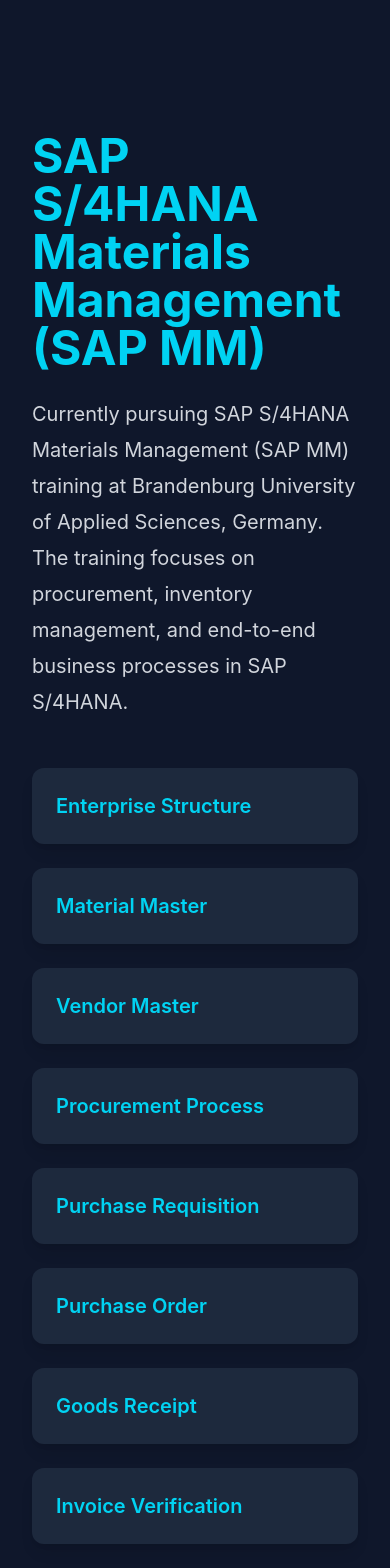
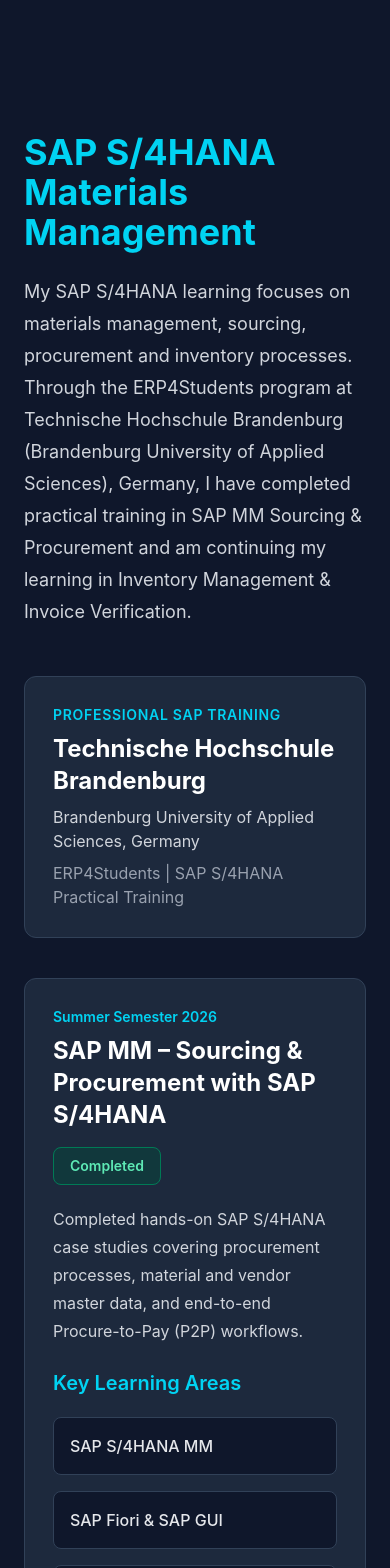
Before and after one commit to somalavinay879-18/vinay-somala-portfolio, a React app: page / in a window 390 px wide. Shown: the part 4840-6408 px from the top of the page. Built offline with nearby package versions, Linux system fonts and the light colour scheme; the HTML template or start-up script is replaced by a standard one.

Commit message:
Update SAP.jsx

```diff
--- a/src/components/SAP.jsx
+++ b/src/components/SAP.jsx
@@ -1,48 +1,176 @@
+
 export default function SAP() {
-    const topics = [
+    const procurementTopics = [
+        "SAP S/4HANA MM",
+        "SAP Fiori & SAP GUI",
         "Enterprise Structure",
-        "Material Master",
-        "Vendor Master",
-        "Procurement Process",
+        "Material Master Data",
+        "Vendor Master Data",
+        "Sourcing & Procurement",
         "Purchase Requisition",
-        "Purchase Order",
+        "RFQ & Quotation Processing",
+        "Purchase Order Processing",
         "Goods Receipt",
         "Invoice Verification",
+        "Procure-to-Pay (P2P)",
+    ];
+
+    const inventoryTopics = [
         "Inventory Management",
         "Stock Transfer",
+        "Goods Movements",
+        "Invoice Verification",
     ];
 
     return (
         <section
             id="sap"
-            className="bg-slate-900 text-white py-20 px-8"
+            className="bg-slate-900 text-white py-20 px-6 md:px-8"
         >
             <div className="max-w-7xl mx-auto">
 
-                <h2 className="text-5xl font-bold text-cyan-400 mb-6">
-                    SAP S/4HANA Materials Management (SAP MM)
+                {/* Section Heading */}
+                <h2 className="text-4xl md:text-5xl font-bold text-cyan-400 mb-6">
+                    SAP S/4HANA Materials Management
                 </h2>
 
-                <p className="text-xl text-gray-300 leading-9 max-w-5xl">
-                    Currently pursuing SAP S/4HANA Materials Management (SAP MM)
-                    training at Brandenburg University of Applied Sciences,
-                    Germany. The training focuses on procurement, inventory
-                    management, and end-to-end business processes in SAP S/4HANA.
+                {/* Professional Introduction */}
+                <p className="text-lg text-gray-300 leading-8 max-w-5xl mb-12">
+                    My SAP S/4HANA learning focuses on materials
+                    management, sourcing, procurement and inventory
+                    processes. Through the ERP4Students program at
+                    Technische Hochschule Brandenburg (Brandenburg
+                    University of Applied Sciences), Germany, I have
+                    completed practical training in SAP MM Sourcing
+                    & Procurement and am continuing my learning in
+                    Inventory Management & Invoice Verification.
                 </p>
 
-                <div className="grid md:grid-cols-2 lg:grid-cols-3 gap-6 mt-12">
+                {/* University Information */}
+                <div className="bg-slate-800 border border-slate-700 rounded-xl p-7 mb-10">
+                    <p className="text-sm uppercase tracking-wider text-cyan-400 font-semibold mb-2">
+                        Professional SAP Training
+                    </p>
 
-                    {topics.map((topic) => (
-                        <div
-                            key={topic}
-                            className="bg-slate-800 rounded-xl p-6 shadow-lg hover:-translate-y-2 hover:shadow-cyan-500/30 transition duration-300"
-                        >
-                            <h3 className="text-xl font-semibold text-cyan-400">
-                                {topic}
+                    <h3 className="text-2xl font-bold text-white mb-2">
+                        Technische Hochschule Brandenburg
+                    </h3>
+
+                    <p className="text-gray-300">
+                        Brandenburg University of Applied Sciences,
+                        Germany
+                    </p>
+
+                    <p className="text-gray-400 mt-2">
+                        ERP4Students | SAP S/4HANA Practical Training
+                    </p>
+                </div>
+
+                {/* Summer Semester Course */}
+                <div className="bg-slate-800 border border-slate-700 rounded-xl p-7 mb-8">
+                    <div className="flex flex-col md:flex-row md:items-start md:justify-between gap-4 mb-5">
+
+                        <div>
+                            <p className="text-cyan-400 text-sm font-semibold mb-2">
+                                Summer Semester 2026
+                            </p>
+
+                            <h3 className="text-2xl font-bold text-white">
+                                SAP MM – Sourcing & Procurement
+                                with SAP S/4HANA
                             </h3>
                         </div>
-                    ))}
 
+                        <span className="self-start bg-emerald-900/40 text-emerald-300 border border-emerald-700 px-4 py-2 rounded-lg text-sm font-semibold">
+                            Completed
+                        </span>
+                    </div>
+
+                    <p className="text-gray-300 leading-7 mb-6">
+                        Completed hands-on SAP S/4HANA case studies
+                        covering procurement processes, material and
+                        vendor master data, and end-to-end
+                        Procure-to-Pay (P2P) workflows.
+                    </p>
+
+                    <h4 className="text-xl font-semibold text-cyan-400 mb-5">
+                        Key Learning Areas
+                    </h4>
+
+                    <div className="grid sm:grid-cols-2 lg:grid-cols-3 gap-4">
+                        {procurementTopics.map((topic) => (
+                            <div
+                                key={topic}
+                                className="bg-slate-900 border border-slate-700 rounded-lg p-4 hover:border-cyan-400 hover:-translate-y-1 transition duration-300"
+                            >
+                                <p className="text-gray-200 font-medium">
+                                    {topic}
+                                </p>
+                            </div>
+                        ))}
+                    </div>
+                </div>
+
+                {/* Winter Semester Course */}
+                <div className="bg-slate-800 border border-slate-700 rounded-xl p-7">
+                    <div className="flex flex-col md:flex-row md:items-start md:justify-between gap-4 mb-5">
+
+                        <div>
+                            <p className="text-cyan-400 text-sm font-semibold mb-2">
+                                Winter Semester 2026/27
+                            </p>
+
+                            <h3 className="text-2xl font-bold text-white">
+                                SAP MM – Inventory Management
+                                & Invoice Verification
+                            </h3>
+                        </div>
+
+                        <span className="self-start bg-cyan-900/40 text-cyan-300 border border-cyan-700 px-4 py-2 rounded-lg text-sm font-semibold">
+                            In Progress
+                        </span>
+                    </div>
+
+                    <p className="text-gray-300 leading-7 mb-6">
+                        Currently expanding my knowledge of
+                        inventory management, stock movements,
+                        stock transfers and invoice verification
+                        within SAP S/4HANA.
+                    </p>
+
+                    <h4 className="text-xl font-semibold text-cyan-400 mb-5">
+                        Current Learning Focus
+                    </h4>
+
+                    <div className="grid sm:grid-cols-2 lg:grid-cols-4 gap-4">
+                        {inventoryTopics.map((topic) => (
+                            <div
+                                key={topic}
+                                className="bg-slate-900 border border-slate-700 rounded-lg p-4 hover:border-cyan-400 hover:-translate-y-1 transition duration-300"
+                            >
+                                <p className="text-gray-200 font-medium">
+                                    {topic}
+                                </p>
+                            </div>
+                        ))}
+                    </div>
+                </div>
+
+                {/* SAP & Analytics Connection */}
+                <div className="mt-12 border-t border-slate-700 pt-8">
+                    <h3 className="text-2xl font-bold text-cyan-400 mb-4">
+                        SAP & Supply Chain Analytics
+                    </h3>
+
+                    <p className="text-gray-300 text-lg leading-8 max-w-5xl">
+                        Alongside SAP MM training, I am pursuing
+                        an M.Sc. in Applied Data Science & Artificial
+                        Intelligence at SRH University, Hamburg,
+                        with a focus on Supply Chain Analytics.
+                        I am developing complementary skills in
+                        Python, SQL, data analysis, demand forecasting
+                        and inventory simulation.
+                    </p>
                 </div>
 
             </div>
```
